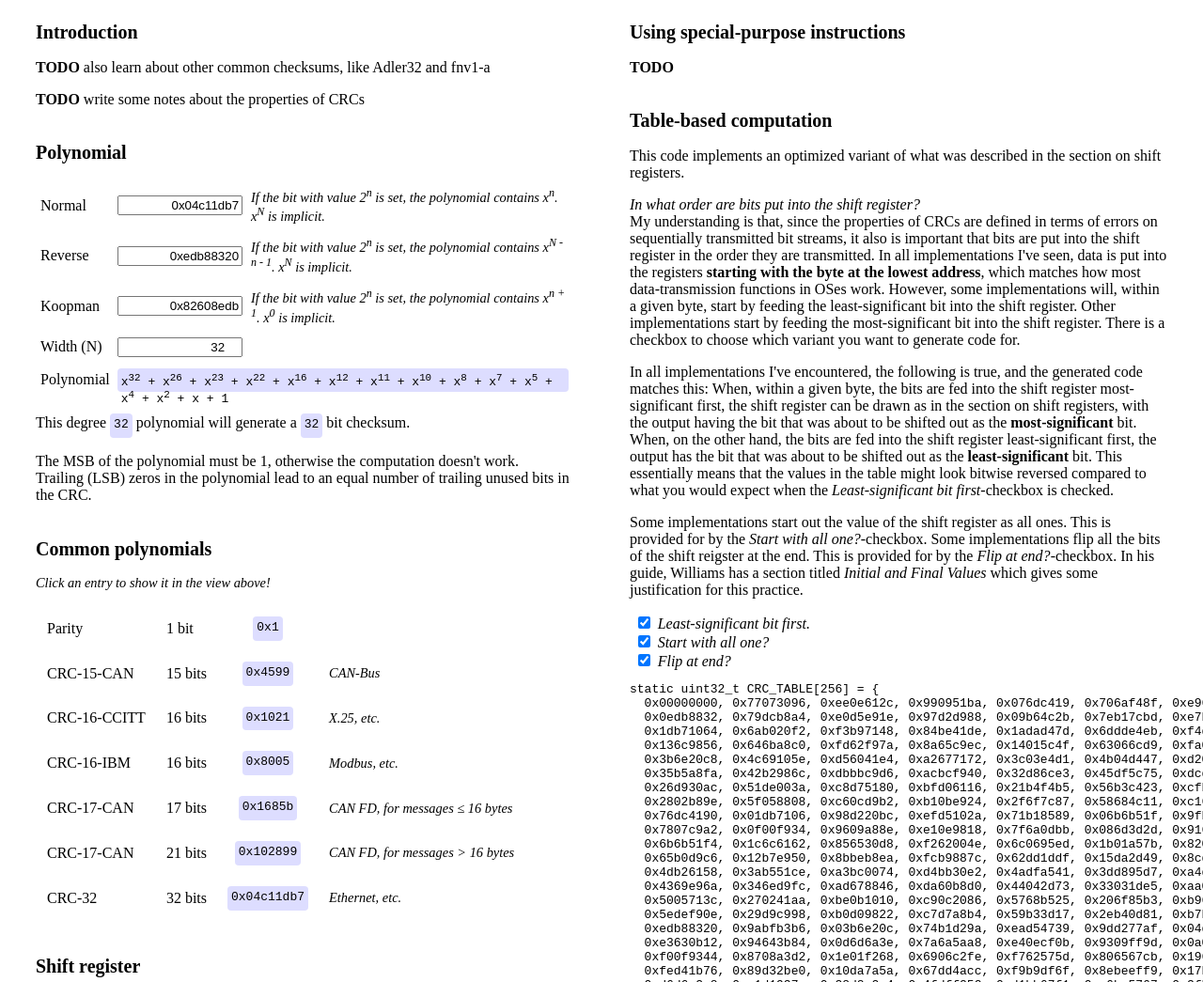
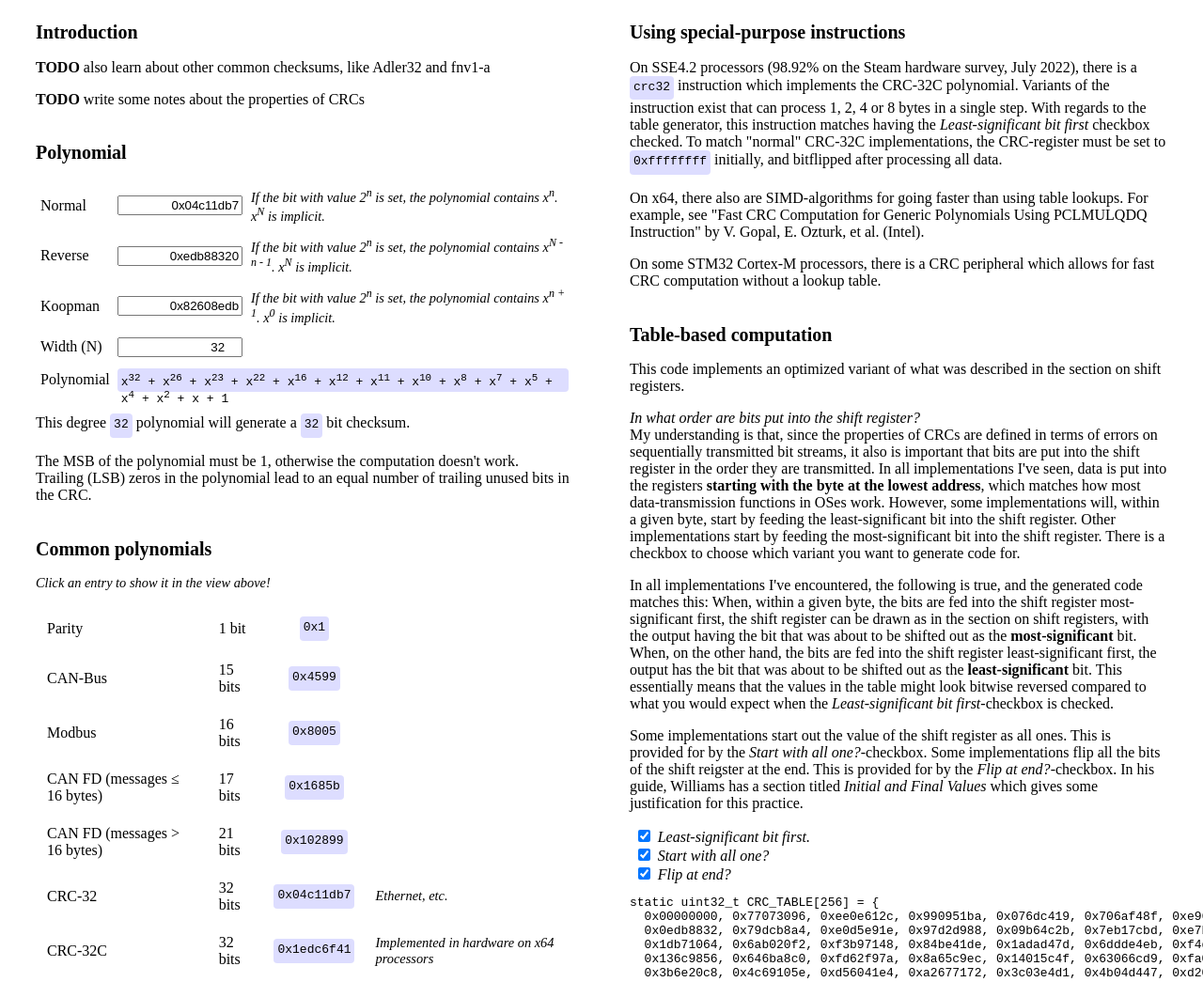
Before and after one commit to seventh-chord/utils, a plain HTML site: page crc.html in a window 1280 px wide. Shown: the part 67-1112 px from the top of the page at 94% size. Drawn offline with Linux system fonts and the light colour scheme.

Commit message:
Some notes on using special-purpose instructions

```diff
--- a/crc.html
+++ b/crc.html
@@ -131,12 +131,13 @@
 
   <table id="table_common_polynomials">
     <tr><td>Parity</td><td>1 bit</td><td><span class="code">0x1</span></td></tr>
-    <tr><td>CRC-15-CAN</td><td>15 bits</td><td><span class="code">0x4599</span></td><td class="note">CAN-Bus</td></tr>
-    <tr><td>CRC-16-CCITT</td><td>16 bits</td><td><span class="code">0x1021</span></td><td class="note">X.25, etc.</td></tr>
-    <tr><td>CRC-16-IBM</td><td>16 bits</td><td><span class="code">0x8005</span></td><td class="note">Modbus, etc.</td></tr>
-    <tr><td>CRC-17-CAN</td><td>17 bits</td><td><span class="code">0x1685b</span></td><td class="note">CAN FD, for messages &le; 16 bytes</td></tr>
-    <tr><td>CRC-17-CAN</td><td>21 bits</td><td><span class="code">0x102899</span></td><td class="note">CAN FD, for messages &gt; 16 bytes</td></tr>
-    <tr><td>CRC-32</td><td>32 bits</td><td><span class="code">0x04c11db7</span></td><td class="note">Ethernet, etc.</td></tr>
+    <tr><td>CAN-Bus</td><td>15 bits</td><td><span class="code">0x4599</span></td></tr>
+    <tr data-reverse data-start-one><td>Modbus</td><td>16 bits</td><td><span class="code">0x8005</span></td></tr>
+    <tr><td>CAN FD (messages &le; 16 bytes)</td><td>17 bits</td><td><span class="code">0x1685b</span></td></tr>
+    <tr><td>CAN FD (messages &gt; 16 bytes)</td><td>21 bits</td><td><span class="code">0x102899</span></td></tr>
+    <tr data-reverse data-start-one data-flip><td>CRC-32</td><td>32 bits</td><td><span class="code">0x04c11db7</span></td><td class="note">Ethernet, etc.</td></tr>
+    <tr data-reverse data-start-one data-flip><td>CRC-32C</td><td>32 bits</td><td><span class="code">0x1edc6f41</span></td><td class="note">Implemented in hardware on x64 processors</td></tr>
+
   </table>
 </div>
 
@@ -184,7 +185,22 @@
 
 <div>
   <h2>Using special-purpose instructions</h2>
-  <b>TODO</b>
+
+  <p>
+    On SSE4.2 processors (98.92% on the Steam hardware survey, July 2022), there is a <span class="code">crc32</span> instruction which implements the CRC-32C polynomial.
+    Variants of the instruction exist that can process 1, 2, 4 or 8 bytes in a single step.
+    With regards to the table generator, this instruction matches having the <i>Least-significant bit first</i> checkbox checked.
+    To match "normal" CRC-32C implementations, the CRC-register must be set to <span class="code">0xffffffff</span> initially, and bitflipped after processing all data.
+  </p>
+
+  <p>
+    On x64, there also are SIMD-algorithms for going faster than using table lookups.
+    For example, see "Fast CRC Computation for Generic Polynomials Using PCLMULQDQ Instruction" by V. Gopal, E. Ozturk, et al. (Intel).
+  </p>
+
+  <p>
+    On some STM32 Cortex-M processors, there is a CRC peripheral which allows for fast CRC computation without a lookup table.
+  </p>
 </div>
 
 <div>
@@ -502,6 +518,11 @@ compute_crc(uint8_t *bytes, int count)
     let hex = this.children[2].children[0].innerText;
     field_width.value = bits;
     field_normal.value = hex;
+
+    checkbox_table_reverse.checked = this.dataset.reverse != undefined;
+    checkbox_table_start_one.checked = this.dataset.startOne != undefined;
+    checkbox_table_flip.checked = this.dataset.flip != undefined;
+
     polynomial_update(field_normal);
   }
 
@@ -511,7 +532,7 @@ compute_crc(uint8_t *bytes, int count)
     row.onclick = common_polynomial_click;
   }
 
-  common_polynomials[common_polynomials.length - 1].onclick();
+  common_polynomials[common_polynomials.length - 2].onclick();
 
 </script>
 
```
